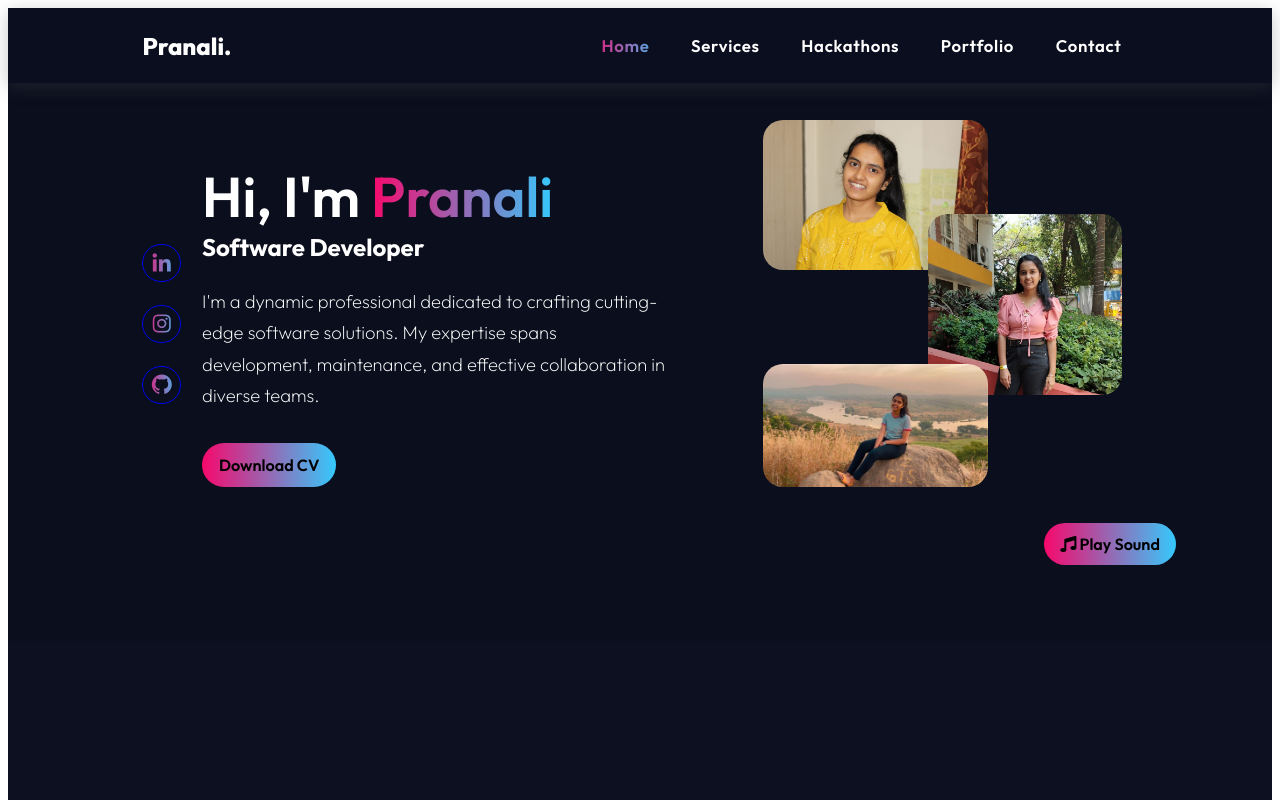
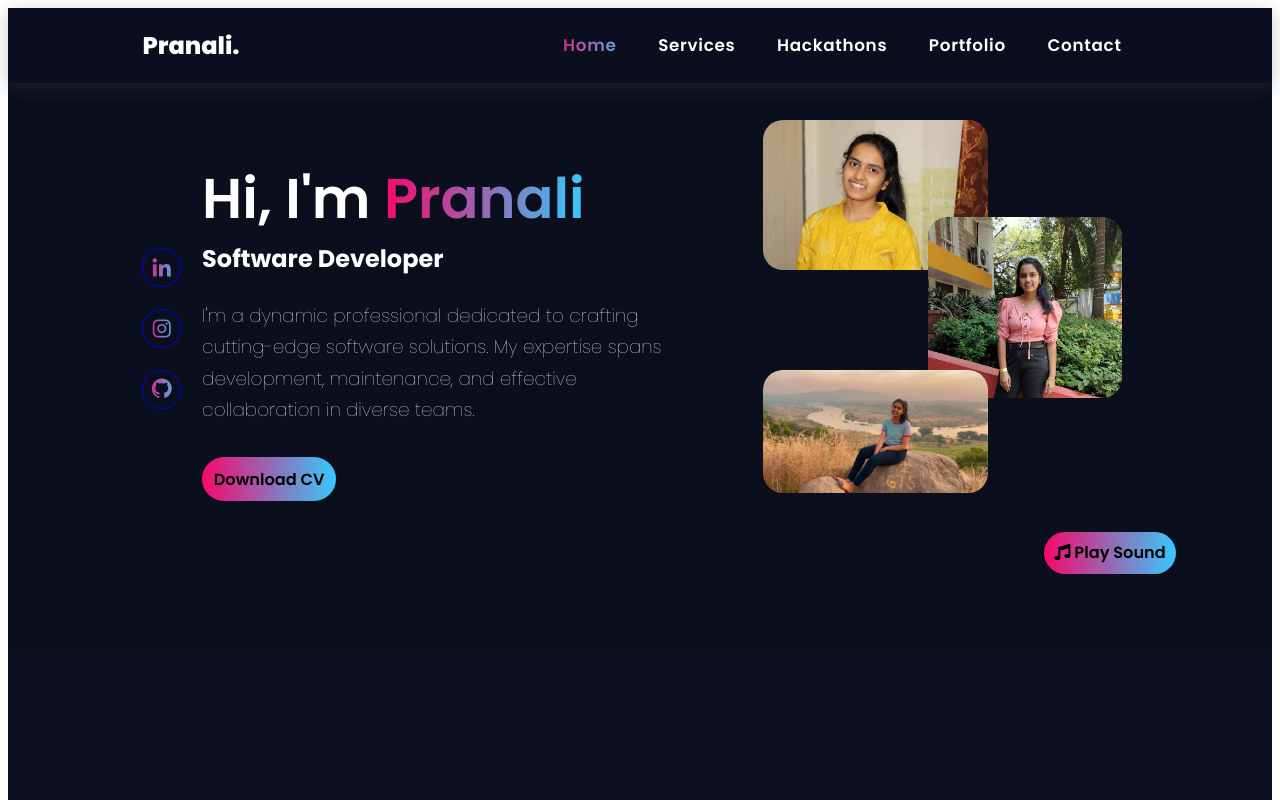
Before and after one commit to Pranali-Jadhav/Portfolio, an Angular app: page / in a window 1280 px wide. Shown: the top 800 px of the page. Built offline with nearby package versions, Linux system fonts and the light colour scheme; no server answers.

Commit message:
changing font

```diff
--- a/src/app/portfolio1/portfolio1.component.css
+++ b/src/app/portfolio1/portfolio1.component.css
@@ -6,13 +6,15 @@
     :root {
         --primary-color: #f9532d;
         --primary-dark: #0d1021;
-        --primary-font: 'Outfit', sans-serif;
+
     }
 
     * {
         margin: 0;
         padding: 0;
         scroll-behavior: smooth;
+
+    font-family: 'Poppins', sans-serif;
     }
 
     body {
```
